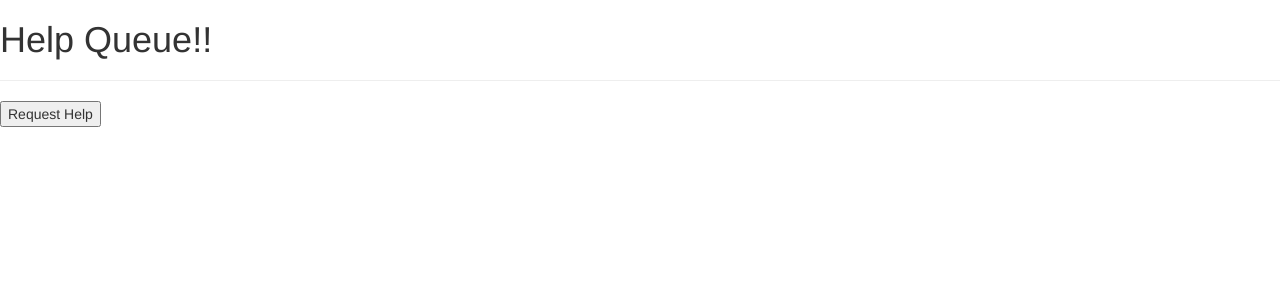
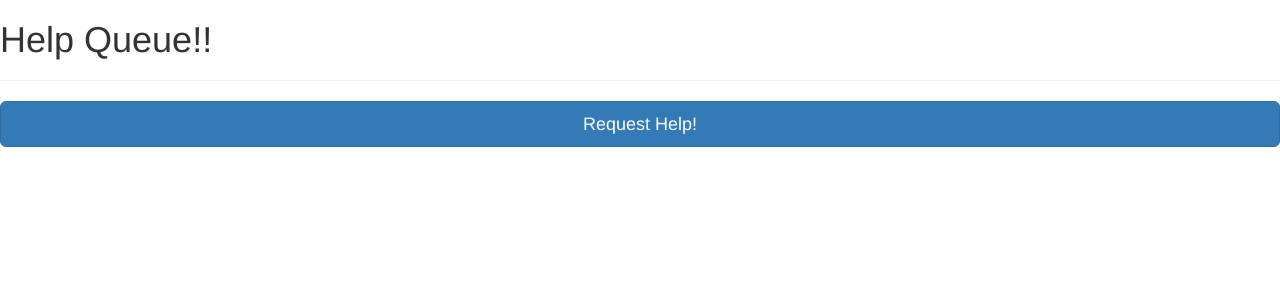
Before and after one commit to AlenaSG/react-app, a React app: page / in a window 1280 px wide. Shown: the top 300 px of the page. Built offline with nearby package versions, Linux system fonts and the light colour scheme.

Commit message:
add react bootstrap button and modal

```diff
--- a/src/components/NewTicketControl.jsx
+++ b/src/components/NewTicketControl.jsx
@@ -1,39 +1,59 @@
 import React from "react";
 import NewTicketForm from "./NewTicketForm";
-//import { Button }  from "react-bootstrap";
+import { Button }  from "react-bootstrap";
+import { Modal} from "react-bootstrap";
 import PropTypes from "prop-types";
 
 class NewTicketControl extends React.Component {
 
   constructor(props) {
     super(props);
-    this.showForm = this.showForm.bind(this);
-    this.hideForm = this.hideForm.bind(this);
-    this.state = {formVisibleOnPage: false};
+    this.showFormModal = this.showFormModal.bind(this);
+    this.hideFormModal = this.hideFormModal.bind(this);
+    this.state = {formModalIsShowing: false};
     //this.handleDisplayingNewTicketForm = this.handleDisplayingNewTicketForm.bind(this);
   }
 
-  showForm(event) {
-    this.setState({formVisibleOnPage: true});
+  showFormModal(event) {
+    this.setState({formModalIsShowing: true});
   }
 
-  hideForm(event) {
-    this.setState({formVisibleOnPage: false});
+  hideFormModal(event) {
+    this.setState({formModalIsShowing: false});
   }
 
   render(){
     //const formVisibleOnPage = this.state.formVisibleOnPage;
-    let formAreaContent = null;
-    if (this.state.formVisibleOnPage){
-      formAreaContent = <NewTicketForm onNewTicketCreation={this.props.onNewTicketCreation}
-      hideFormAfterSubmission = {this.hideForm}/>
-    } else {
-       formAreaContent = <button onClick={this.showForm}>Request Help</button>;
-    }
+    // let formAreaContent = null;
+    // if (this.state.formVisibleOnPage){
+    //   formAreaContent = <NewTicketForm onNewTicketCreation={this.props.onNewTicketCreation}
+    //   hideFormAfterSubmission = {this.hideForm}/>
+    // } else {
+    //    formAreaContent = <Button block bsStyle="primary" bsSize="large" onClick={this.showForm}>Request Help!</Button>;
+    // }
 
     return (
       <div>
-        {formAreaContent}
+        <Button
+          block="true"
+          bsStyle="primary"
+          bsSize="large"
+          onClick={this.showFormModal}>
+          Request Help!
+        </Button>
+        <Modal
+          show={this.state.formModalIsShowing}
+          onHide={this.hideFormModal}
+          bsSize="large">
+            <Modal.Header>
+              <Modal.Title>Request Help</Modal.Title>
+            </Modal.Header>
+            <Modal.Body>
+              <NewTicketForm
+                onNewTicketCreation={this.props.onNewTicketCreation}
+                hideFormAfterSubmission = {this.hideFormModal}/>
+            </Modal.Body>
+          </Modal>
       </div>
     );
   }
```
